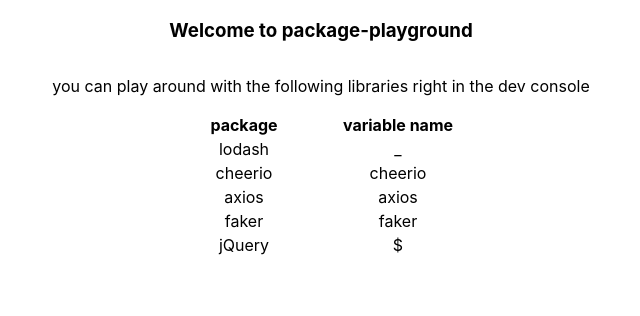
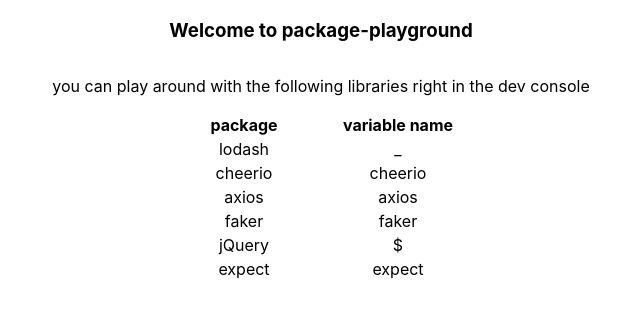
Before and after one commit to japamat/package-playground, a React (Create React App) app: page / in a window 1280 px wide. Shown: the top 316 px of the page, without its empty margins (319-959 px from the left). Built offline with nearby package versions, Linux system fonts and the light colour scheme.

Commit message:
add jest's expect object

```diff
--- a/src/app.data.js
+++ b/src/app.data.js
@@ -19,4 +19,8 @@
     "name": "jQuery",
     "variable": "$"
   },
+  {
+    "name": "expect",
+    "variable": "expect"
+  },
 ]
```
